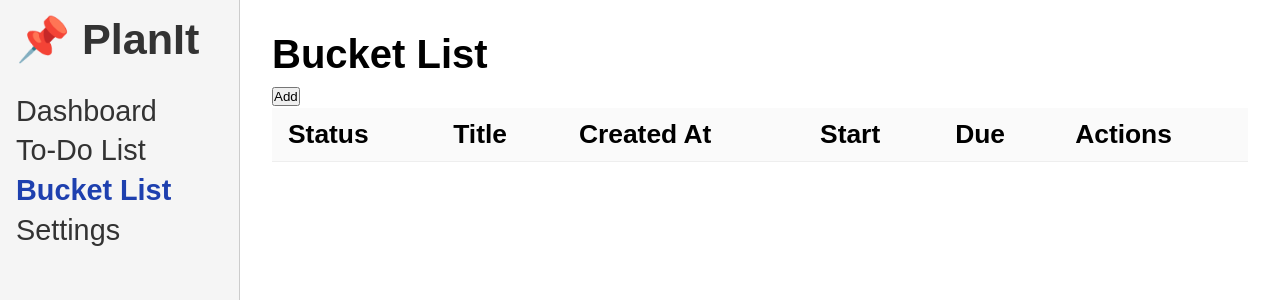
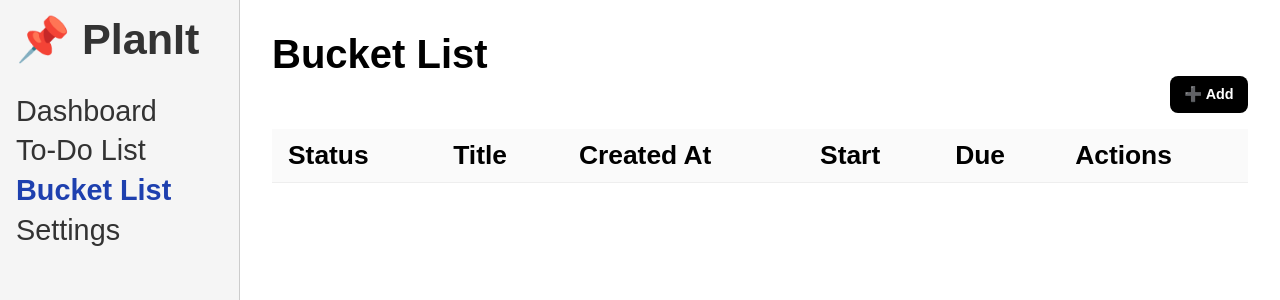
Before and after one commit to jman-9/planit, a React (Vite) app: page /bucket in a window 1280 px wide. Shown: the top 300 px of the page. Built offline with nearby package versions, Linux system fonts and the light colour scheme; a web font is replaced by a local one.

Commit message:
빛이 마우스 따라가는 블랙 버튼 적용

```diff
--- a/src/pages/BucketList.tsx
+++ b/src/pages/BucketList.tsx
@@ -1,9 +1,10 @@
 import ListView, { ListViewProps } from "../components/ListView";
-import { useEffect, useState } from "react";
+import { useState } from "react";
 import Modal from "../ui/Modal";
 import ItemForm, { ItemFormData, ItemFormProps } from "../components/forms/ItemForm";
 import { ListItem } from "../types";
 import { BucketApi } from "../api/bucketApi";
+import { CursorGlowBlackButton } from "../ui/CursorGlowBlackButton";
 
 function useHandleListData() {
   const getList = (): ListItem[] => {
@@ -84,7 +85,9 @@ export default function BucketList() {
   return (
     <div>
       <h1>Bucket List</h1>
-      <button title="Add" onClick={() => setIsAddOpen(true)}>Add</button>
+      <div style={{ display: 'flex', justifyContent: 'flex-end', marginBottom: '1rem' }}>
+        <CursorGlowBlackButton title="Add" fontSize="0.9rem" glowSize="30px" onClick={() => setIsAddOpen(true)}>➕ Add</CursorGlowBlackButton>
+      </div>
       <ListView {...listViewProps} />
       {isAddOpen && <Modal onClose={() => setIsAddOpen(false)}><ItemForm {...addProps} /></Modal>}
       {curEditItem && <Modal onClose={() => setCurEditItem(null)}><ItemForm {...editProps} item={curEditItem.item} /></Modal>}
--- a/src/pages/TodoList.tsx
+++ b/src/pages/TodoList.tsx
@@ -1,9 +1,10 @@
 import ListView, { ListViewProps } from "../components/ListView";
-import { useEffect, useState } from "react";
+import { useState } from "react";
 import Modal from "../ui/Modal";
 import ItemForm, { ItemFormData, ItemFormProps } from "../components/forms/ItemForm";
 import { ListItem } from "../types";
 import { TodoApi } from "../api/todoApi";
+import { CursorGlowBlackButton } from "../ui/CursorGlowBlackButton";
 
 
 function useHandleListData() {
@@ -85,7 +86,9 @@ export default function ToDoList() {
   return (
     <div>
       <h1>To-Do List</h1>
-      <button title="Add" onClick={() => setIsAddOpen(true)}>Add</button>
+      <div style={{ display: 'flex', justifyContent: 'flex-end', marginBottom: '1rem' }}>
+        <CursorGlowBlackButton title="Add" fontSize="0.9rem" glowSize="30px" onClick={() => setIsAddOpen(true)}>➕ Add</CursorGlowBlackButton>
+      </div>
       <ListView {...listViewProps} />
       {isAddOpen && <Modal onClose={() => setIsAddOpen(false)}><ItemForm {...addProps} /></Modal>}
       {curEditItem && <Modal onClose={() => setCurEditItem(null)}><ItemForm {...editProps} item={curEditItem.item} /></Modal>}
--- a/src/ui/InteractiveBlackButton.tsx
+++ b/src/ui/CursorGlowBlackButton.tsx
@@ -1,13 +1,13 @@
 import React, { useRef, useEffect } from 'react';
 import styled from 'styled-components';
 
-const BlackButton = styled.button`
+const BlackButton = styled.button<{$fontSize?: string; $glowSize?: string;}>`
   position: relative;
   display: inline-flex;
   align-items: center;
   justify-content: center;
-  padding: 0.8em 1em;
-  font-size: 1rem;
+  padding: 0.7em 1em;
+  font-size: ${({ $fontSize }) => $fontSize || '1rem'};
   font-weight: bold;
   border: none;
   border-radius: 8px;
@@ -18,6 +18,7 @@ const BlackButton = styled.button`
 
   --mouse-x: 50%;
   --mouse-y: 50%;
+  --glow-size: ${({ $glowSize }) => $glowSize || '110px'};
 
   z-index: 0;
 
@@ -26,7 +27,7 @@ const BlackButton = styled.button`
     position: absolute;
     inset: 0;
     background: radial-gradient(
-      circle 110px at var(--mouse-x) var(--mouse-y),
+      circle var(--glow-size) at var(--mouse-x) var(--mouse-y),
       rgba(255, 255, 255, 0.4) 0%,
       rgba(255, 255, 255, 0.4) 60%,
       transparent 100%
@@ -50,14 +51,13 @@ const BlackButton = styled.button`
   }
 `;
 
-interface InteractiveBlackButtonProps extends React.ButtonHTMLAttributes<HTMLButtonElement> {
+interface CursorGlowBlackButtonProps extends React.ButtonHTMLAttributes<HTMLButtonElement> {
   children: React.ReactNode;
+  fontSize?: string;
+  glowSize?: string;
 }
 
-export function InteractiveBlackButton({
-  children,
-  ...props
-}: InteractiveBlackButtonProps) {
+export function CursorGlowBlackButton({children, fontSize, glowSize, ...props}: CursorGlowBlackButtonProps) {
   const buttonRef = useRef<HTMLButtonElement>(null);
   const target = useRef({ x: 0, y: 0 });
   const current = useRef({ x: 0, y: 0 });
@@ -100,7 +100,7 @@ export function InteractiveBlackButton({
   };
 
   return (
-    <BlackButton ref={buttonRef} onMouseMove={handleMouseMove} {...props}>
+    <BlackButton ref={buttonRef} onMouseMove={handleMouseMove} $fontSize={fontSize} $glowSize={glowSize} {...props}>
       <span>{children}</span>
     </BlackButton>
   );
```
